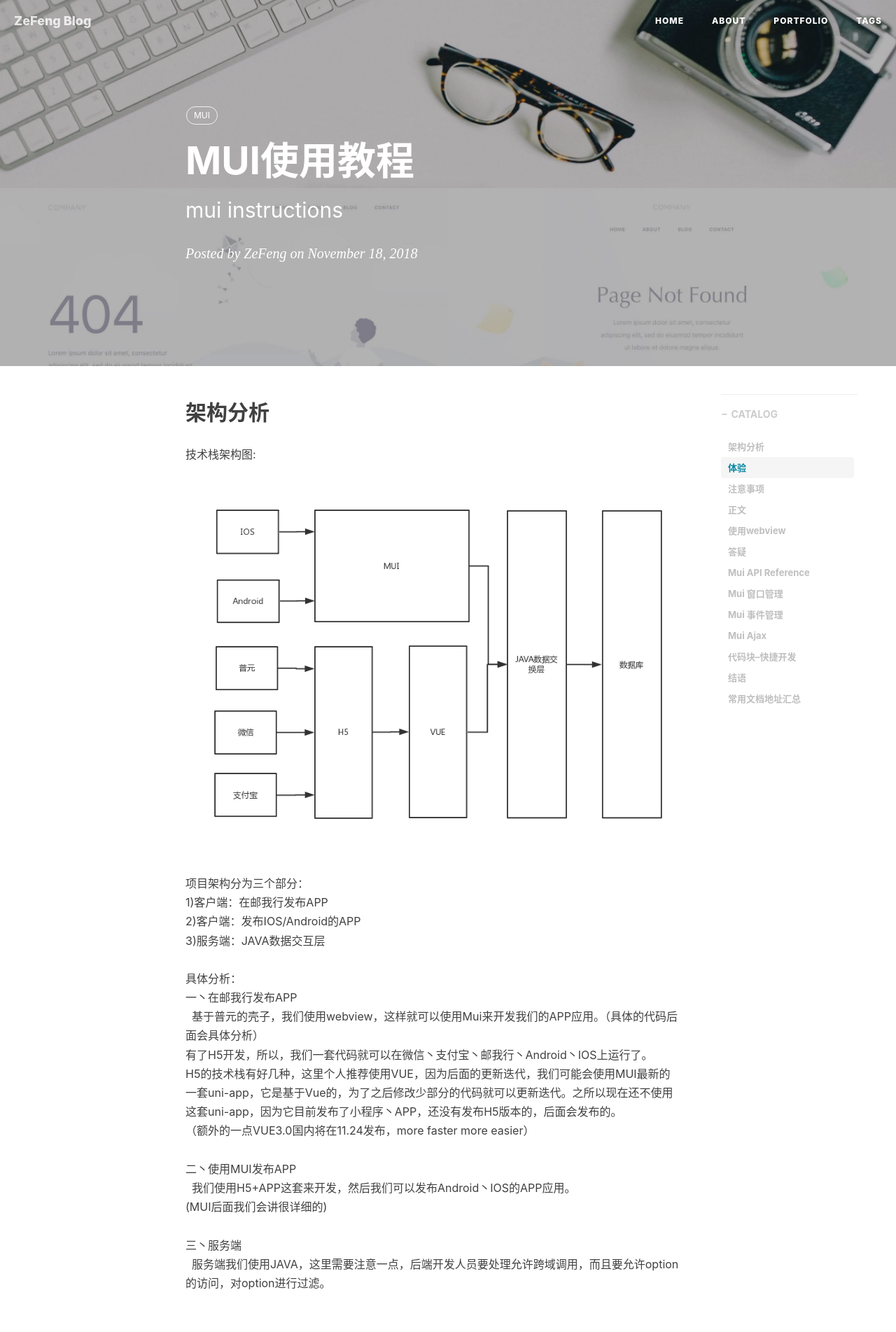
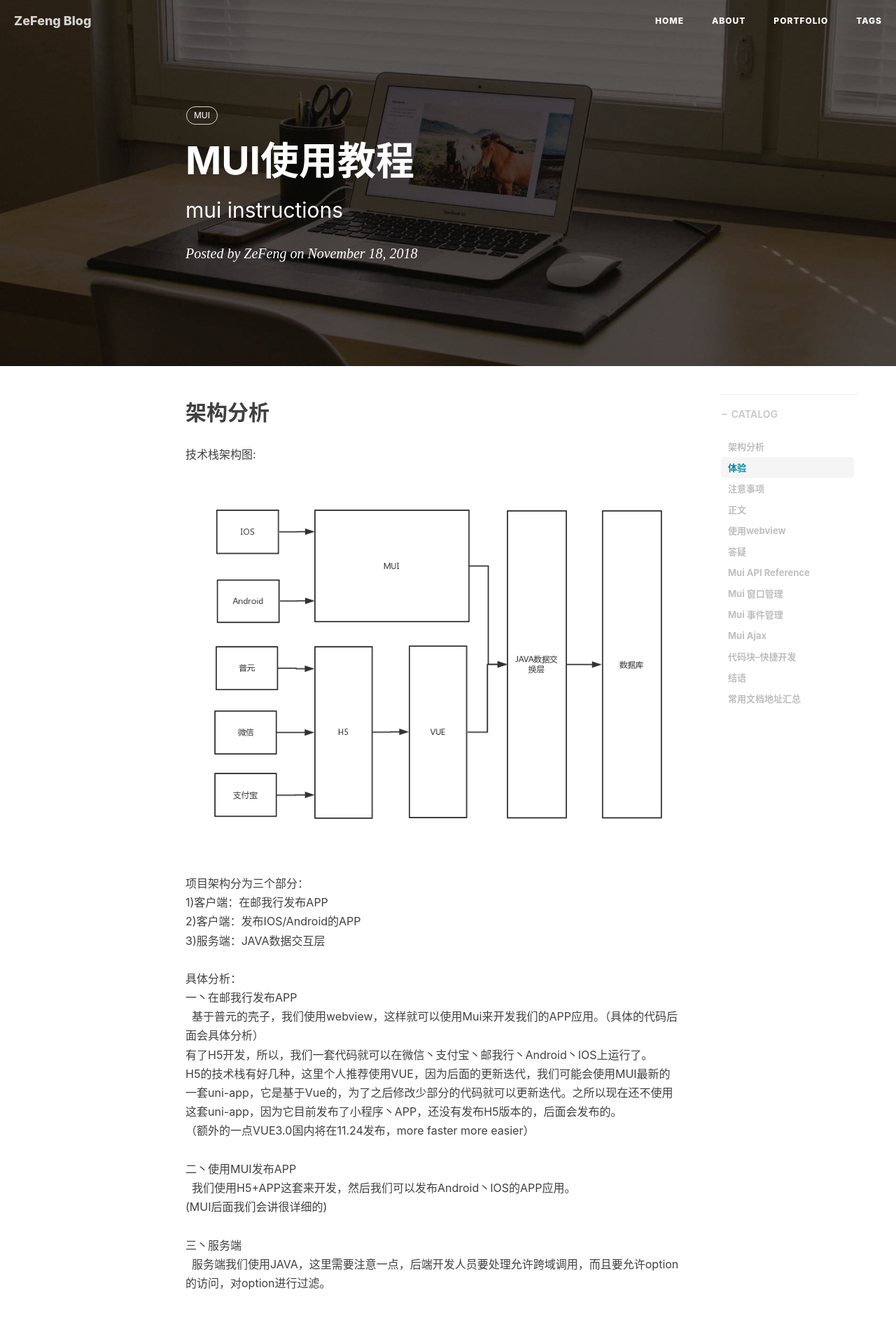
Before and after one commit to 00feng00/00feng00.github.io, a Jekyll site: the page built from _posts/2018-11-18-mui-instructions.markdown, in a window 1280 px wide. Shown: the top 1903 px of the page at 70% size. Built offline with Jekyll 4.4.1, drawn with Linux system fonts in a browser that asks for light colours; nearby versions of some CDN libraries; comment, search, counter and statistics services are not loaded.

Commit message:
Update 2018-11-18-mui-instructions.markdown

```diff
--- a/_posts/2018-11-18-mui-instructions.markdown
+++ b/_posts/2018-11-18-mui-instructions.markdown
@@ -4,7 +4,7 @@ title:        "MUI使用教程"
 subtitle:     "mui instructions"
 date:         2018-11-18 10:05:00
 author:       "ZeFeng"
-header-img:   "img/ice_header_image.jpg"
+header-img:   "img/home-bg-o.jpg"
 header-mask:  0.3
 catalog:      true
 tags:
```
